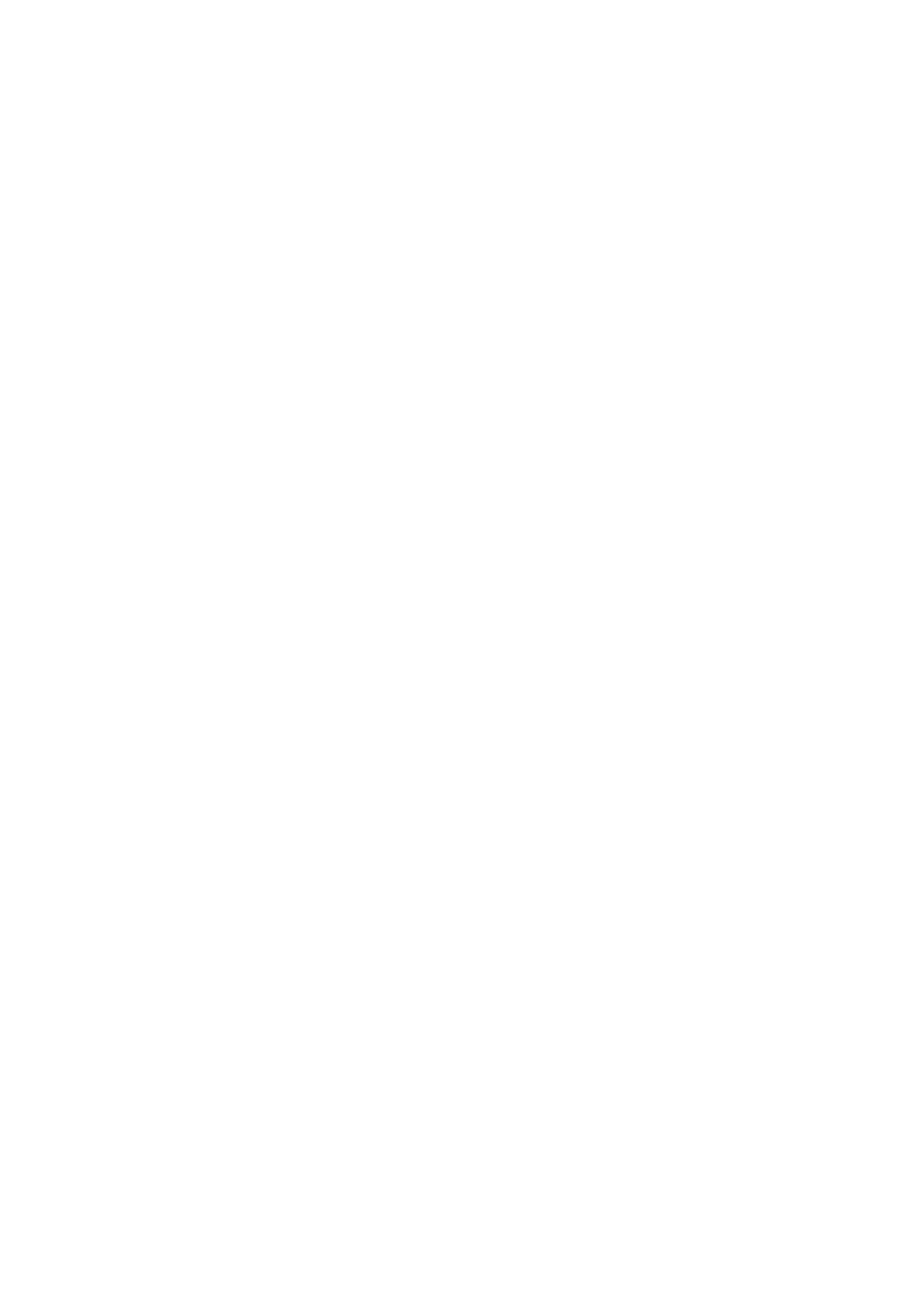
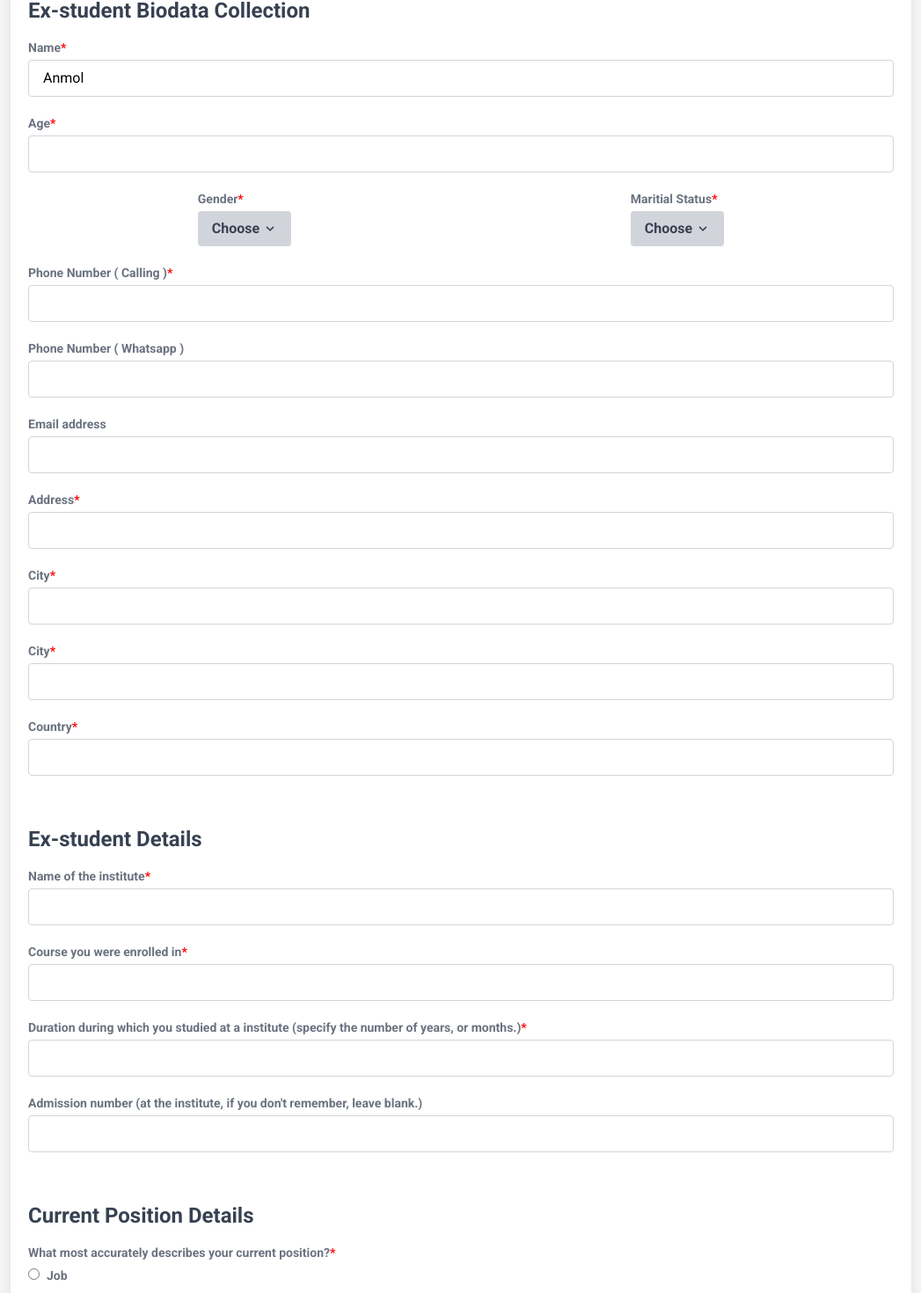
Before and after one commit to The-Anmol/react_ex-student_biodata, a React (Create React App) app: page /edit in a window 1280 px wide. Before the commit this address had no page. Shown: the part 72-1542 px from the top of the page at 88% size, without its empty margins (116-1163 px from the left). Before the commit the page ends 800 px from the top, so only its background shows below. Built offline with nearby package versions, Linux system fonts and the light colour scheme.

Commit message:
add: enable , disable functions

```diff
--- a/src/App.js
+++ b/src/App.js
@@ -1,7 +1,7 @@
 import React from 'react'
 import './App.css';
-// import Login from './Login';
-// import Form from './Form';
+import Login from './Login';
+import Form from './Form';
 import Edit from './Edit';
 import { BrowserRouter as Router, Routes, Route , } from "react-router-dom";
 
@@ -11,9 +11,9 @@ const App = () => {
       <>
       <Router>
         <Routes>
-          {/* <Route path="/" element={<Login/>} /> */}
-          {/* <Route path="/form" element={<Form/>} /> */}
-          <Route path="/" element={<Edit/>} />
+          <Route path="/" element={<Login/>} />
+          <Route path="/form" element={<Form/>} />
+          <Route path="/edit" element={<Edit/>} />
         </Routes>
       </Router>
 
--- a/src/Edit.js
+++ b/src/Edit.js
@@ -1,12 +1,22 @@
 import React from 'react';
 import "./Form.css";
 
+
 const Edit = () => {
 
-    const inputs = document.querySelectorAll("input");
-    for(let i =0 ; i<inputs.length ; i++ ){
-      inputs[i].setAttribute("disabled",true);
-    }
+const inputs = document.querySelectorAll("input");
+const requiredInputs = document.querySelectorAll('[required]');
+function disable(){
+  for(let i =0 ; i<inputs.length ; i++ ){
+    inputs[i].setAttribute("disabled","true");
+    inputs[i].removeAttribute("required");
+  }
+}
+function enabled(){
+  for(let i =0 ; i<inputs.length ; i++ ){
+    inputs[i].setAttribute("disabled","false");
+  }
+}
 
   return (
     <>
@@ -19,8 +29,8 @@ const Edit = () => {
             {/* Name */}
             <div className="flex flex-col space-y-1">
               <label htmlFor="name" className="text-sm font-semibold text-gray-500 required">Name</label>
-              <input type="text"
-                id="name" required autoFocus className="px-4 py-2 transition duration-300 border border-gray-300 rounded focus:border-transparent focus:outline-none focus:ring-4 focus:ring-blue-200"
+              <input type="text"  value="Anmol"
+                id="name" className="px-4 py-2 transition duration-300 border border-gray-300 rounded focus:border-transparent focus:outline-none focus:ring-4 focus:ring-blue-200"
               />
             </div>
             {/* Age */}
@@ -658,4 +668,6 @@ const Edit = () => {
   )
 }
 
+
+
 export default Edit ;
--- a/src/Form.js
+++ b/src/Form.js
@@ -28,7 +28,7 @@ const Form = () => {
               <input
                 type="number"
                 id="age"
-                autoFocus
+
                 required
                 className="px-4 py-2 transition duration-300 border border-gray-300 rounded focus:border-transparent focus:outline-none focus:ring-4 focus:ring-blue-200"
               />
@@ -79,7 +79,7 @@ const Form = () => {
               <input
                 type="number"
                 id="phone-call"
-                autoFocus
+
                 required
                 className="px-4 py-2 transition duration-300 border border-gray-300 rounded focus:border-transparent focus:outline-none focus:ring-4 focus:ring-blue-200"
               />
@@ -90,7 +90,7 @@ const Form = () => {
               <input
                 type="number"
                 id="phone-whatsapp"
-                autoFocus
+
                 className="px-4 py-2 transition duration-300 border border-gray-300 rounded focus:border-transparent focus:outline-none focus:ring-4 focus:ring-blue-200"
               />
             </div>
@@ -100,7 +100,7 @@ const Form = () => {
               <input
                 type="email"
                 id="email"
-                autoFocus
+
                 className="px-4 py-2 transition duration-300 border border-gray-300 rounded focus:border-transparent focus:outline-none focus:ring-4 focus:ring-blue-200"
               />
             </div>
@@ -112,7 +112,7 @@ const Form = () => {
               <input
                 type="text"
                 id="address"
-                autoFocus
+
                 required
                 className="px-4 py-2 transition duration-300 border border-gray-300 rounded focus:border-transparent focus:outline-none focus:ring-4 focus:ring-blue-200"
               />
@@ -124,7 +124,7 @@ const Form = () => {
                 type="text"
                 id="city"
                 required
-                autoFocus
+
                 className="px-4 py-2 transition duration-300 border border-gray-300 rounded focus:border-transparent focus:outline-none focus:ring-4 focus:ring-blue-200"
               />
             </div>
@@ -134,7 +134,7 @@ const Form = () => {
               <input
                 type="text"
                 id="state"
-                autoFocus
+
                 required
                 className="px-4 py-2 transition duration-300 border border-gray-300 rounded focus:border-transparent focus:outline-none focus:ring-4 focus:ring-blue-200"
               />
@@ -145,7 +145,7 @@ const Form = () => {
               <input
                 type="text"
                 id="country"
-                autoFocus
+
                 required
                 className="px-4 py-2 transition duration-300 border border-gray-300 rounded focus:border-transparent focus:outline-none focus:ring-4 focus:ring-blue-200"
               />
@@ -163,7 +163,7 @@ const Form = () => {
                 type="text"
                 id="institute-name"
                 required
-                autoFocus
+
                 className="px-4 py-2 transition duration-300 border border-gray-300 rounded focus:border-transparent focus:outline-none focus:ring-4 focus:ring-blue-200"
               />
             </div>
@@ -175,7 +175,7 @@ const Form = () => {
               <input
                 type="text"
                 id="course-enrolled"
-                autoFocus
+
                 required
                 className="px-4 py-2 transition duration-300 border border-gray-300 rounded focus:border-transparent focus:outline-none focus:ring-4 focus:ring-blue-200"
               />
@@ -186,7 +186,7 @@ const Form = () => {
               <input
                 type="text"
                 id="course-duration"
-                autoFocus
+
                 required
                 className="px-4 py-2 transition duration-300 border border-gray-300 rounded focus:border-transparent focus:outline-none focus:ring-4 focus:ring-blue-200"
               />
@@ -197,7 +197,7 @@ const Form = () => {
               <input
                 type="number"
                 id="admission-number"
-                autoFocus
+
                 className="px-4 py-2 transition duration-300 border border-gray-300 rounded focus:border-transparent focus:outline-none focus:ring-4 focus:ring-blue-200"
               />
             </div>
@@ -212,27 +212,27 @@ const Form = () => {
               <label htmlFor="name" className="text-sm font-semibold text-gray-500 required">What most accurately describes your current position?</label>
               <div className="flex flex-col gap-2 ">
                 <span>
-                    <input type="radio" id="position-job" required autoFocus className="w-fit mr-2 px-4 py-2 transition duration-300 border border-gray-300 rounded focus:border-transparent focus:outline-none focus:ring-blue-200" />
+                    <input type="radio" id="position-job" required   className="w-fit mr-2 px-4 py-2 transition duration-300 border border-gray-300 rounded focus:border-transparent focus:outline-none focus:ring-blue-200" />
                     <label className="text-sm font-semibold text-gray-500 ">Job</label>
                 </span>
                 <span>
-                    <input type="radio" id="position-student" required autoFocus className="w-fit mr-2 px-4 py-2 transition duration-300 border border-gray-300 rounded focus:border-transparent focus:outline-none focus:ring-blue-200" />
+                    <input type="radio" id="position-student" required   className="w-fit mr-2 px-4 py-2 transition duration-300 border border-gray-300 rounded focus:border-transparent focus:outline-none focus:ring-blue-200" />
                     <label className="text-sm font-semibold text-gray-500 ">Student</label>
                 </span>
                 <span>
-                    <input type="radio" id="position-bussiness" required autoFocus className="w-fit mr-2 px-4 py-2 transition duration-300 border border-gray-300 rounded focus:border-transparent focus:outline-none focus:ring-blue-200" />
+                    <input type="radio" id="position-bussiness" required   className="w-fit mr-2 px-4 py-2 transition duration-300 border border-gray-300 rounded focus:border-transparent focus:outline-none focus:ring-blue-200" />
                     <label className="text-sm font-semibold text-gray-500 ">Businness</label>
                 </span>
                 <span>
-                    <input type="radio" id="position-unemployed" required autoFocus className="w-fit mr-2 px-4 py-2 transition duration-300 border border-gray-300 rounded focus:border-transparent focus:outline-none focus:ring-blue-200" />
+                    <input type="radio" id="position-unemployed" required   className="w-fit mr-2 px-4 py-2 transition duration-300 border border-gray-300 rounded focus:border-transparent focus:outline-none focus:ring-blue-200" />
                     <label className="text-sm font-semibold text-gray-500 ">Unemployed</label>
                 </span>
                 <span className='flex gap-20 align-center'>
                   <span >
-                      <input type="radio" id="position-other" required autoFocus className="w-fit mr-2 px-4 py-2 transition duration-300 border border-gray-300 rounded focus:border-transparent focus:outline-none  focus:ring-blue-200" />
+                      <input type="radio" id="position-other" required   className="w-fit mr-2 px-4 py-2 transition duration-300 border border-gray-300 rounded focus:border-transparent focus:outline-none  focus:ring-blue-200" />
                       <label className="text-sm font-semibold text-gray-500 ">Other</label>
                   </span>
-                  <input type="number" id="position-other-value" autoFocus required className="px-4 py-2 transition duration-300 border border-gray-300 rounded focus:border-transparent focus:outline-none focus:ring-4 focus:ring-blue-200" />
+                  <input type="number" id="position-other-value"   required className="px-4 py-2 transition duration-300 border border-gray-300 rounded focus:border-transparent focus:outline-none focus:ring-4 focus:ring-blue-200" />
                 </span>
               </div>
             </div>
@@ -347,7 +347,7 @@ const Form = () => {
               <input
                 type="text"
                 id="other-job-sector"
-                autoFocus
+
                 required
                 className="px-4 py-2 transition duration-300 border border-gray-300 rounded focus:border-transparent focus:outline-none focus:ring-4 focus:ring-blue-200"
               />
@@ -394,7 +394,7 @@ const Form = () => {
               <input
                 type="text"
                 name="other-job-domain-input"
-                autoFocus
+
                 className="px-4 py-2 transition duration-300 border border-gray-300 rounded focus:border-transparent focus:outline-none focus:ring-4 focus:ring-blue-200"
               />
             </div>
@@ -406,7 +406,7 @@ const Form = () => {
               <input
                 type="text"
                 id="designation"
-                autoFocus
+
                 required
                 className="px-4 py-2 transition duration-300 border border-gray-300 rounded focus:border-transparent focus:outline-none focus:ring-4 focus:ring-blue-200"
               />
@@ -419,7 +419,7 @@ const Form = () => {
               <input
                 type="text"
                 id="department"
-                autoFocus
+
                 required
                 className="px-4 py-2 transition duration-300 border border-gray-300 rounded focus:border-transparent focus:outline-none focus:ring-4 focus:ring-blue-200"
               />
@@ -432,7 +432,7 @@ const Form = () => {
               <input
                 type="text"
                 id="company"
-                autoFocus
+
                 required
                 className="px-4 py-2 transition duration-300 border border-gray-300 rounded focus:border-transparent focus:outline-none focus:ring-4 focus:ring-blue-200"
               />
@@ -445,7 +445,7 @@ const Form = () => {
               <input
                 type="text"
                 id="working-city"
-                autoFocus
+
                 required
                 className="px-4 py-2 transition duration-300 border border-gray-300 rounded focus:border-transparent focus:outline-none focus:ring-4 focus:ring-blue-200"
               />
@@ -458,7 +458,7 @@ const Form = () => {
               <input
                 type="text"
                 id="working-state"
-                autoFocus
+
                 required
                 className="px-4 py-2 transition duration-300 border border-gray-300 rounded focus:border-transparent focus:outline-none focus:ring-4 focus:ring-blue-200"
               />
@@ -471,7 +471,7 @@ const Form = () => {
               <input
                 type="text"
                 id="working-country"
-                autoFocus
+
                 required
                 className="px-4 py-2 transition duration-300 border border-gray-300 rounded focus:border-transparent focus:outline-none focus:ring-4 focus:ring-blue-200"
               />
@@ -484,7 +484,7 @@ const Form = () => {
               <input
                 type="text"
                 id="working-experience"
-                autoFocus
+
                 required
                 className="px-4 py-2 transition duration-300 border border-gray-300 rounded focus:border-transparent focus:outline-none focus:ring-4 focus:ring-blue-200"
               />
@@ -503,7 +503,7 @@ const Form = () => {
                 type="text"
                 id="qualifications-completed"
                 required
-                autoFocus
+
                 className="px-4 py-2 transition duration-300 border border-gray-300 rounded focus:border-transparent focus:outline-none focus:ring-4 focus:ring-blue-200"
               />
             </div>
@@ -515,7 +515,7 @@ const Form = () => {
               <input
                 type="text"
                 id="qualifications-completed-institute"
-                autoFocus
+
                 required
                 className="px-4 py-2 transition duration-300 border border-gray-300 rounded focus:border-transparent focus:outline-none focus:ring-4 focus:ring-blue-200"
               />
@@ -532,7 +532,7 @@ const Form = () => {
               <input
                 type="text"
                 id="ongoing-course"
-                autoFocus
+
                 className="px-4 py-2 transition duration-300 border border-gray-300 rounded focus:border-transparent focus:outline-none focus:ring-4 focus:ring-blue-200"
               />
             </div>
@@ -544,7 +544,7 @@ const Form = () => {
               <input
                 type="text"
                 id="area-study"
-                autoFocus
+
                 className="px-4 py-2 transition duration-300 border border-gray-300 rounded focus:border-transparent focus:outline-none focus:ring-4 focus:ring-blue-200"
               />
             </div>
@@ -556,7 +556,7 @@ const Form = () => {
               <input
                 type="text"
                 id="currently-enrolled-institute"
-                autoFocus
+
                 className="px-4 py-2 transition duration-300 border border-gray-300 rounded focus:border-transparent focus:outline-none focus:ring-4 focus:ring-blue-200"
               />
             </div>
@@ -573,7 +573,7 @@ const Form = () => {
               <input
                 type="text"
                 id="skills"
-                autoFocus
+
                 required
                 className="px-4 py-2 transition duration-300 border border-gray-300 rounded focus:border-transparent focus:outline-none focus:ring-4 focus:ring-blue-200"
               />
@@ -583,11 +583,11 @@ const Form = () => {
               <label htmlFor="name" className="text-sm font-semibold text-gray-500 required">Are you already a member of any pakki sammitti/sewa group?</label>
               <div className="flex flex-col gap-2 ">
                 <span>
-                    <input type="radio" name="sewa-member-yes" required autoFocus className="w-fit mr-2 px-4 py-2 transition duration-300 border border-gray-300 rounded focus:border-transparent focus:outline-none focus:ring-blue-200" />
+                    <input type="radio" name="sewa-member-yes" required   className="w-fit mr-2 px-4 py-2 transition duration-300 border border-gray-300 rounded focus:border-transparent focus:outline-none focus:ring-blue-200" />
                     <label className="text-sm font-semibold text-gray-500 ">Yes</label>
                 </span>
                 <span>
-                    <input type="radio" name="sewa-member-no" required autoFocus className="w-fit mr-2 px-4 py-2 transition duration-300 border border-gray-300 rounded focus:border-transparent focus:outline-none focus:ring-blue-200" />
+                    <input type="radio" name="sewa-member-no" required   className="w-fit mr-2 px-4 py-2 transition duration-300 border border-gray-300 rounded focus:border-transparent focus:outline-none focus:ring-blue-200" />
                     <label className="text-sm font-semibold text-gray-500 ">No</label>
                 </span>
               </div>
@@ -598,7 +598,7 @@ const Form = () => {
               <input
                 type="text"
                 id="another-info"
-                autoFocus
+
                 required
                 className="px-4 py-2 transition duration-300 border border-gray-300 rounded focus:border-transparent focus:outline-none focus:ring-4 focus:ring-blue-200"
               />
@@ -610,7 +610,7 @@ const Form = () => {
               <input
                 type="text"
                 name="resume-link-input"
-                autoFocus
+
                 className="px-4 py-2 transition duration-300 border border-gray-300 rounded focus:border-transparent focus:outline-none focus:ring-4 focus:ring-blue-200"
               />
             </div>
@@ -622,7 +622,7 @@ const Form = () => {
               <input
                 type="text"
                 id="suggestion"
-                autoFocus
+
                 required
                 className="px-4 py-2 transition duration-300 border border-gray-300 rounded focus:border-transparent focus:outline-none focus:ring-4 focus:ring-blue-200"
               />
--- a/src/Login.js
+++ b/src/Login.js
@@ -24,6 +24,7 @@ const Login = () => {
               </div>
               <input
                 type="password"
+                autoComplete='on'
                 name="login-password"
                 className="px-4 py-2 transition duration-300 border border-gray-300 rounded focus:border-transparent focus:outline-none focus:ring-4 focus:ring-blue-200"
               />
```
